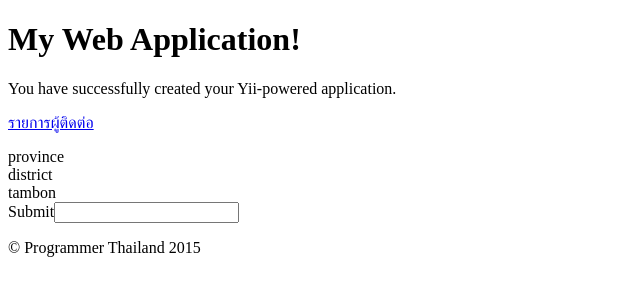
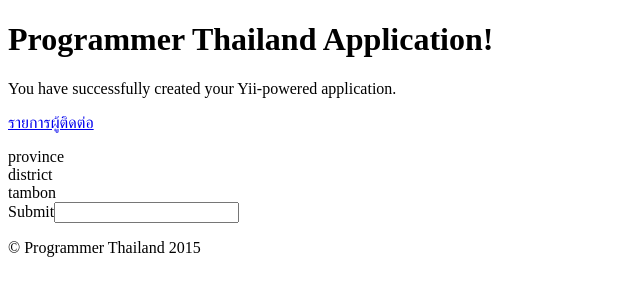
Before and after one commit to kongoon/yii2-training, a Yii app: template views/site/index.php in a window 1280 px wide. Shown: the top 300 px of the page, without its empty margins (0-640 px from the left). Run offline with PHP 8.4 and a stand-in for Yii, Linux system fonts and the light colour scheme; the template is opened without the code that fills it, so the values that code supplies are empty; form fields are guessed from the names that the template uses; some libraries are stand-ins or nearby versions.

Commit message:
เปลี่ยน Application ใน Jumbotron

```diff
--- a/views/site/index.php
+++ b/views/site/index.php
@@ -11,7 +11,7 @@
 <div class="site-index">
 
     <div class="jumbotron">
-        <h1>My Web Application!</h1>
+        <h1>Programmer Thailand Application!</h1>
 
         <p class="lead">You have successfully created your Yii-powered application.</p>
 
```
